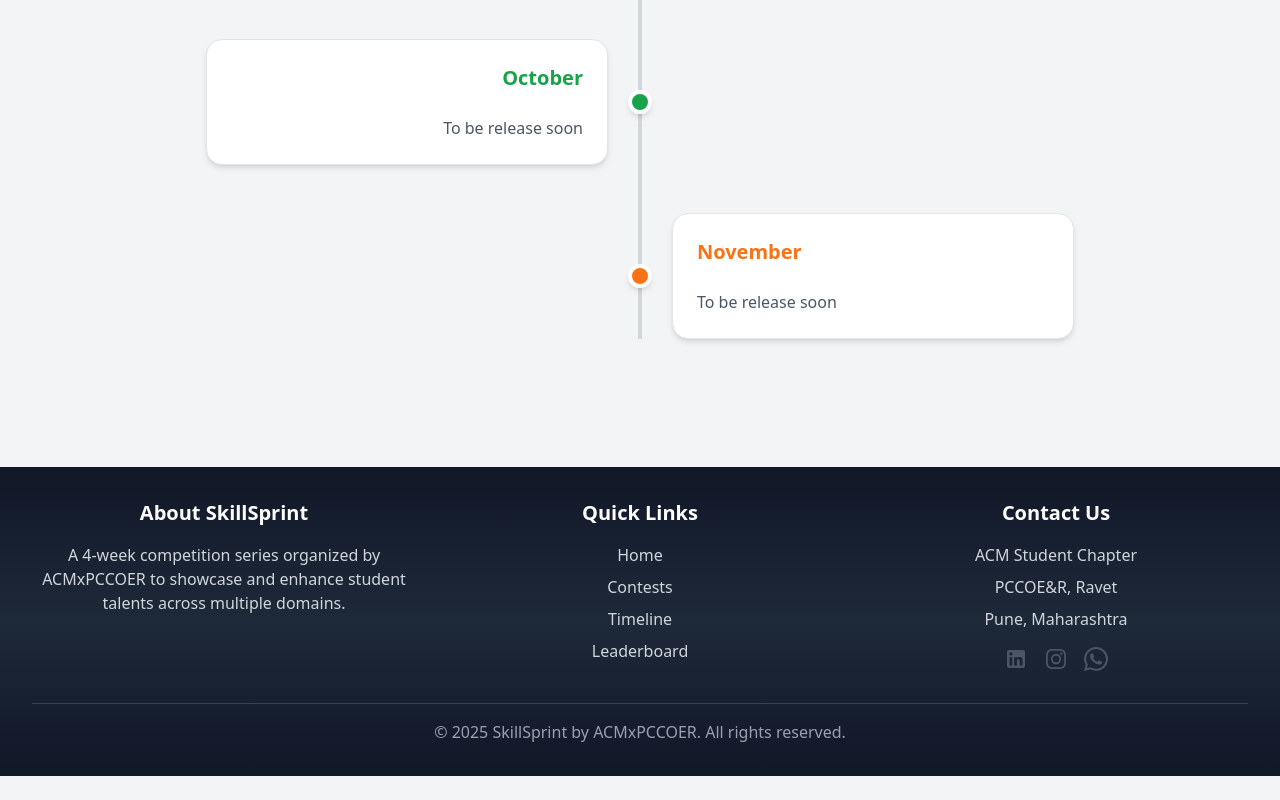
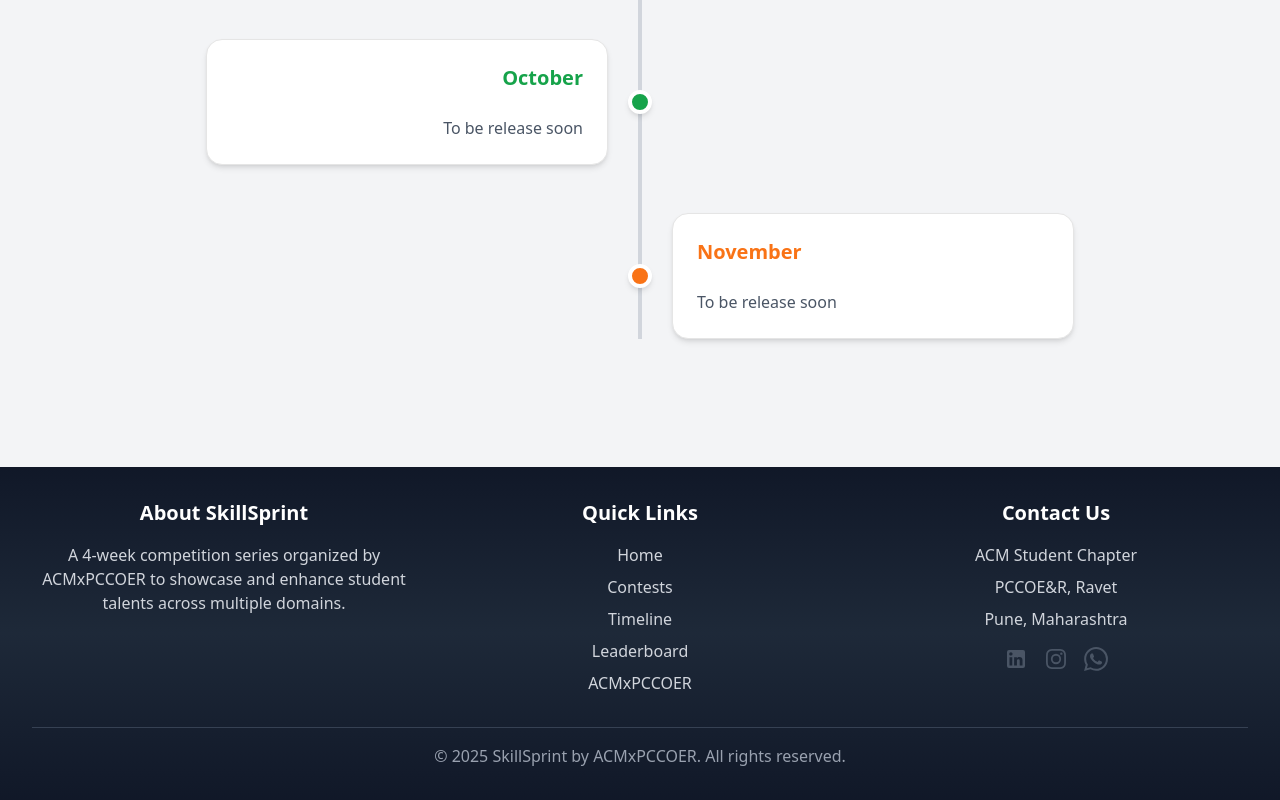
Before and after one commit to Vedant221005/SkillSprintACM, a Next.js app: page / in a window 1280 px wide. Shown: the part 1787-2587 px from the top of the page. Before the commit the page ends 2563 px from the top, so only its background shows below. Built offline with nearby package versions, Linux system fonts and the light colour scheme.

Commit message:
added acmxpccoer quicklink

```diff
--- a/app/page.tsx
+++ b/app/page.tsx
@@ -293,6 +293,11 @@ const timelineData = [
                     Leaderboard
                   </a>
                 </li>
+                <li>
+                  <a href="https://pccoer.acm.org/" className="text-gray-300 hover:text-blue-400 transition-colors">
+                    ACMxPCCOER
+                  </a>
+                </li>
               </ul>
             </div>
 
```
